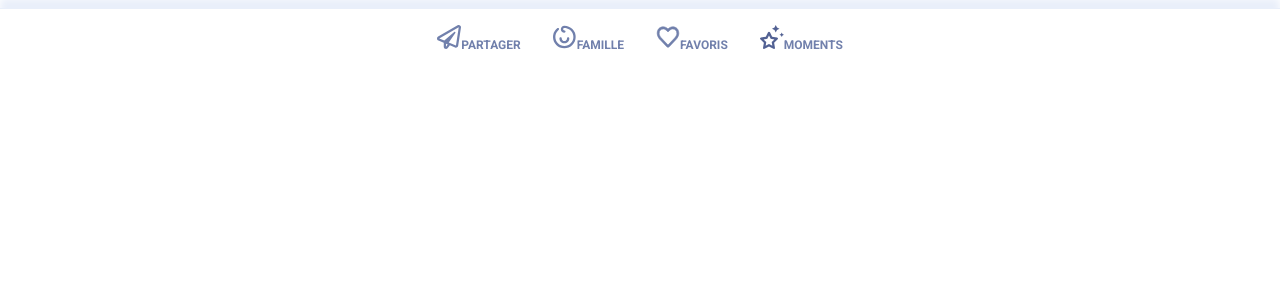
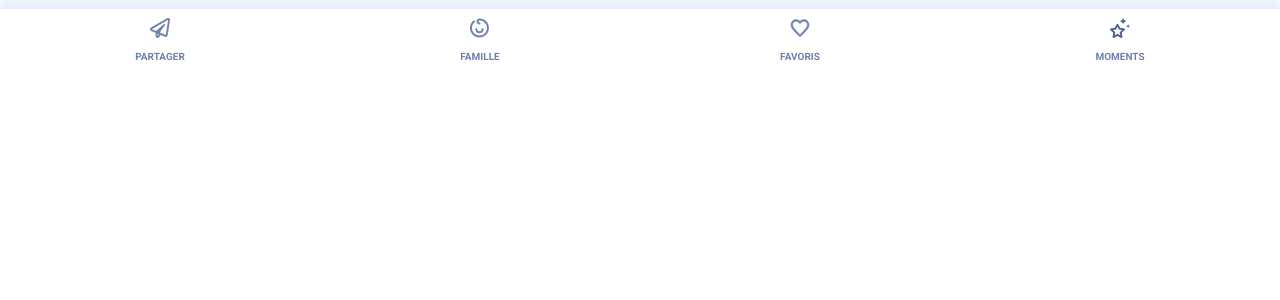
Before and after one commit to Refsone/TinyHappy-Project-3, a React (Create React App) app: page / in a window 1280 px wide. Shown: the top 300 px of the page. Built offline with nearby package versions, Linux system fonts and the light colour scheme.

Commit message:
Fix display of the navbar

```diff
--- a/src/App.css
+++ b/src/App.css
@@ -9,4 +9,5 @@
 
 html {
   font-size: 16px;
+  font-family: 'Roboto', sans-serif;
 }
--- a/src/components/commons/footer/Navbar.css
+++ b/src/components/commons/footer/Navbar.css
@@ -1,29 +1,35 @@
 .cont-flex-navbar {
+  flex-direction: row;
   display: flex;
-  justify-content: center;
-  width: 100%;
+  justify-content: space-around;
+  align-items: center;
   background-color: #FFFFFF;
   border-top: 1px solid #E9EFFA;
   box-shadow: 0 -.6em .5em #E9EFFA;
   margin-top: .5em;
+  height: 4em;
 }
 
 .cont-flex-navbar a {
   text-decoration: none;
 }
 
-.active {
+.cont-flex-navbar .active {
   background-color: #D4E0F6;
+}
+
+.cont-flex-navbar a {
+  flex:1;
 }
 
 .item-flex-navbar {
   text-align: center;
   color: #7180AC;
-  line-height: 1.5rem;
-  font-weight: 600;
-  padding: 1rem;
+  line-height: .75rem;
+  font-weight: 700;
   font-family: 'Roboto', sans-serif;
-  font-size: .75rem;
+  font-size: .625rem;
+  padding: 1em 0 0;
 }
 
 img {
--- a/src/components/commons/footer/Navbar.js
+++ b/src/components/commons/footer/Navbar.js
@@ -11,10 +11,15 @@ import star from '../../../images/footer-star.svg'
 const Navbar = () => {
   return (
     <footer className='cont-flex-navbar'>
-      <NavLink to='/share'><div className='item-flex-navbar'><img alt='Un avion en papier' src={plain} />PARTAGER</div></NavLink>
-      <NavLink to='/family'><div className='item-flex-navbar'><img alt='Un visage en smiley' src={family} />FAMILLE</div></NavLink>
-      <NavLink to='/favoris'><div className='item-flex-navbar'><img alt='Un coeur' src={heart} />FAVORIS</div></NavLink>
-      <NavLink to='/moments'><div className='item-flex-navbar'><img alt='Une étoile' src={star} />MOMENTS</div></NavLink>
+      <NavLink to='/share'>
+        <div className='item-flex-navbar'>
+          <img alt='Un avion en papier' src={plain} />
+          <p>PARTAGER</p>
+        </div>
+      </NavLink>
+      <NavLink to='/family'><div className='item-flex-navbar'><img alt='Un visage en smiley' src={family} /><p>FAMILLE</p></div></NavLink>
+      <NavLink to='/favoris'><div className='item-flex-navbar'><img alt='Un coeur' src={heart} /><p>FAVORIS</p></div></NavLink>
+      <NavLink to='/moments'><div className='item-flex-navbar'><img alt='Une étoile' src={star} /><p>MOMENTS</p></div></NavLink>
     </footer>
   )
 }
```
